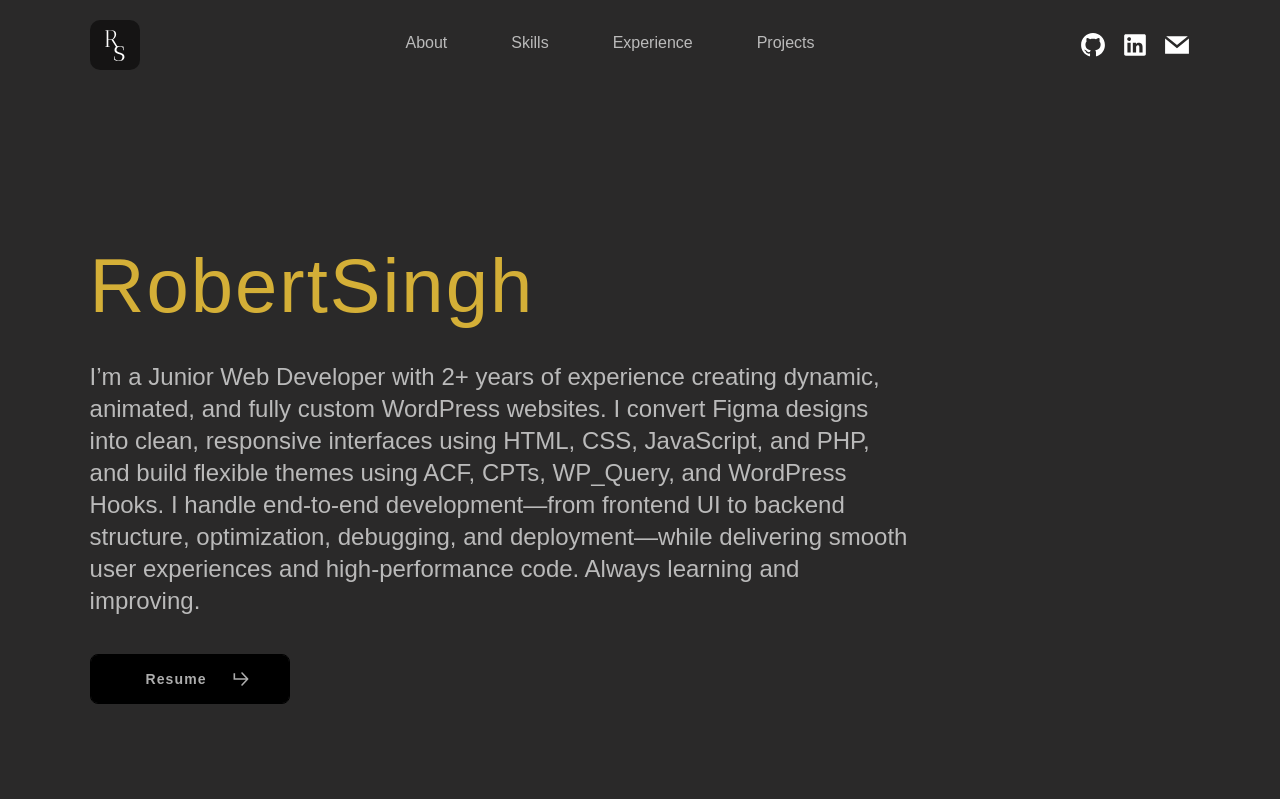
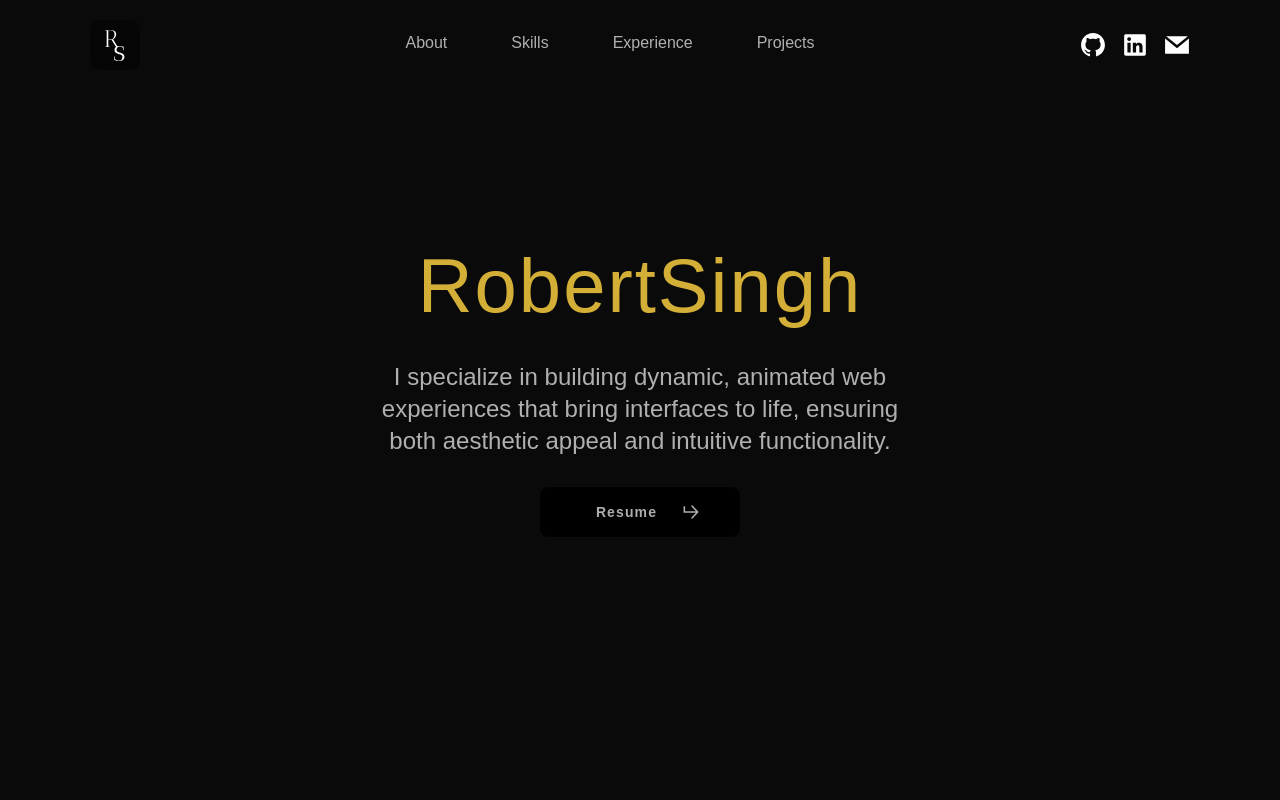
Before and after one commit to Robert-singh-dev/portfolio, a Next.js app: page / in a window 1280 px wide. Shown: the top 800 px of the page. Built offline with nearby package versions, Linux system fonts and the light colour scheme; a web font is replaced by a local one.

Commit message:
Update three.js

```diff
--- a/package.json
+++ b/package.json
@@ -14,7 +14,8 @@
     "next": "^16.0.7",
     "react": "^19.1.0",
     "react-dom": "^19.1.0",
-    "split-type": "^0.3.4"
+    "split-type": "^0.3.4",
+    "three": "^0.181.2"
   },
   "devDependencies": {
     "@eslint/eslintrc": "^3",
--- a/src/app/home/Home.jsx
+++ b/src/app/home/Home.jsx
@@ -1,3 +1,6 @@
+"use client";
+import { useEffect } from "react";
+import * as THREE from "three";
 import Header from "./components/home/Header";
 import Hero from "./components/home/Hero";
 import About from "./components/home/About";
@@ -7,8 +10,248 @@ import Projects from "./components/home/Projects";
 import Footer from "./components/home/Footer";
 
 export default function Home() {
+  // useEffect(() => {
+  //   const canvas = document.getElementById("particles-canvas");
+  //   if (!canvas) return;
+
+  //   const scene = new THREE.Scene();
+  //   const camera = new THREE.PerspectiveCamera(
+  //     75,
+  //     window.innerWidth / window.innerHeight,
+  //     0.1,
+  //     1000
+  //   );
+
+  //   const renderer = new THREE.WebGLRenderer({ canvas, alpha: true });
+  //   renderer.setSize(window.innerWidth, window.innerHeight);
+
+  //   const particlesCount = 3000;
+  //   const geometry = new THREE.BufferGeometry();
+  //   const positions = new Float32Array(particlesCount * 3);
+  //   const radius = 6;
+
+  //   for (let i = 0; i < particlesCount; i++) {
+  //     const phi = Math.acos(2 * Math.random() - 1);
+  //     const theta = Math.random() * Math.PI * 2;
+
+  //     const x = radius * Math.sin(phi) * Math.cos(theta);
+  //     const y = radius * Math.sin(phi) * Math.sin(theta);
+  //     const z = radius * Math.cos(phi);
+
+  //     positions.set([x, y, z], i * 3);
+  //   }
+
+  //   geometry.setAttribute("position", new THREE.BufferAttribute(positions, 3));
+
+  //   // Create a circle canvas texture
+  //   const size = 64;
+  //   const circleCanvas = document.createElement("canvas");
+  //   circleCanvas.width = size;
+  //   circleCanvas.height = size;
+  //   const ctx = circleCanvas.getContext("2d");
+
+  //   ctx.beginPath();
+  //   ctx.arc(size / 2, size / 2, size / 2, 0, Math.PI * 2);
+  //   ctx.closePath();
+  //   ctx.fillStyle = "white";
+  //   ctx.fill();
+
+  //   const circleTexture = new THREE.CanvasTexture(circleCanvas);
+
+  //   const material = new THREE.PointsMaterial({
+  //     color: "#FFDFAF",
+  //     size: 0.05,
+  //     map: circleTexture,
+  //     transparent: true,
+  //     alphaTest: 0.5,
+  //     sizeAttenuation: true,
+  //     opacity: 0.9,
+  //   });
+
+  //   const particles = new THREE.Points(geometry, material);
+  //   scene.add(particles);
+
+  //   // camera.position.z = 12;
+
+  //   camera.position.set(-8, 1.5, 12);
+
+  //   const animate = () => {
+  //     requestAnimationFrame(animate);
+  //     const time = Date.now() * 0.001;
+
+  //     for (let i = 0; i < particlesCount; i++) {
+  //       const i3 = i * 3;
+  //       const x = positions[i3];
+  //       const y = positions[i3 + 1];
+
+  //       positions[i3 + 2] = Math.sin(time + i) * 0.15;
+  //     }
+  //     geometry.attributes.position.needsUpdate = true;
+
+  //     particles.rotation.z += 0.0015;
+  //     particles.rotation.x += 0.0007;
+  //     renderer.render(scene, camera);
+  //   };
+
+  //   animate();
+
+  //   const handleResize = () => {
+  //     camera.aspect = window.innerWidth / window.innerHeight;
+  //     camera.updateProjectionMatrix();
+  //     renderer.setSize(window.innerWidth, window.innerHeight);
+  //   };
+
+  //   window.addEventListener("resize", handleResize);
+
+  //   return () => {
+  //     window.removeEventListener("resize", handleResize);
+  //     renderer.dispose();
+  //   };
+  // }, []);
+  useEffect(() => {
+    const canvas = document.getElementById("particles-canvas");
+    if (!canvas) return;
+
+    const scene = new THREE.Scene();
+    const camera = new THREE.PerspectiveCamera(
+      75,
+      window.innerWidth / window.innerHeight,
+      0.1,
+      1000
+    );
+
+    const renderer = new THREE.WebGLRenderer({ canvas, alpha: true });
+    renderer.setSize(window.innerWidth, window.innerHeight);
+
+    const particlesCount = 2600;
+    const geometry = new THREE.BufferGeometry();
+    const positions = new Float32Array(particlesCount * 3);
+    const radius = 5;
+
+    // Original sphere positions
+    for (let i = 0; i < particlesCount; i++) {
+      const phi = Math.acos(2 * Math.random() - 1);
+      const theta = Math.random() * Math.PI * 2;
+
+      const x = radius * Math.sin(phi) * Math.cos(theta);
+      const y = radius * Math.sin(phi) * Math.sin(theta);
+      const z = radius * Math.cos(phi);
+
+      positions.set([x, y, z], i * 3);
+    }
+    geometry.setAttribute("position", new THREE.BufferAttribute(positions, 3));
+
+    // Store original positions for reference
+    const originalPositions = positions.slice();
+
+    // Create scattered positions randomly in a bigger cube (e.g., radius*4)
+    const scatteredPositions = new Float32Array(particlesCount * 3);
+    const scatterRadius = radius * 4;
+    for (let i = 0; i < particlesCount; i++) {
+      scatteredPositions[i * 3] = (Math.random() - 0.5) * scatterRadius * 2;
+      scatteredPositions[i * 3 + 1] = (Math.random() - 0.5) * scatterRadius * 2;
+      scatteredPositions[i * 3 + 2] = (Math.random() - 0.5) * scatterRadius * 2;
+    }
+
+    // Circle texture as before
+    const size = 64;
+    const circleCanvas = document.createElement("canvas");
+    circleCanvas.width = size;
+    circleCanvas.height = size;
+    const ctx = circleCanvas.getContext("2d");
+
+    ctx.beginPath();
+    ctx.arc(size / 2, size / 2, size / 2, 0, Math.PI * 2);
+    ctx.closePath();
+    ctx.fillStyle = "white";
+    ctx.fill();
+
+    const circleTexture = new THREE.CanvasTexture(circleCanvas);
+
+    const material = new THREE.PointsMaterial({
+      color: "#FFDFAF",
+      size: 0.05,
+      map: circleTexture,
+      transparent: true,
+      alphaTest: 0.5,
+      sizeAttenuation: true,
+      opacity: 0.9,
+    });
+
+    const particles = new THREE.Points(geometry, material);
+    scene.add(particles);
+
+    camera.position.set(0, 1, 12);
+
+    // Track scroll progress (0 to 1)
+    let scrollProgress = 0;
+    const speedFactor = 3; // Increase to make scattering faster
+
+    const onScroll = () => {
+      const scrollTop = window.scrollY || window.pageYOffset;
+      const docHeight = document.documentElement.scrollHeight - window.innerHeight;
+      scrollProgress = Math.min((scrollTop / docHeight) * speedFactor, 1);
+    };
+
+    window.addEventListener("scroll", onScroll);
+
+    const animate = () => {
+      requestAnimationFrame(animate);
+
+      const time = Date.now() * 0.001;
+
+      for (let i = 0; i < particlesCount; i++) {
+        const i3 = i * 3;
+
+        // Animate z with sine wave as before on top of base position
+        const oscillation = Math.sin(time + i) * 0.15;
+
+        // Interpolate (lerp) between original and scattered positions based on scroll progress
+        positions[i3] = THREE.MathUtils.lerp(originalPositions[i3], scatteredPositions[i3], scrollProgress);
+        positions[i3 + 1] = THREE.MathUtils.lerp(originalPositions[i3 + 1], scatteredPositions[i3 + 1], scrollProgress);
+        positions[i3 + 2] = THREE.MathUtils.lerp(originalPositions[i3 + 2], scatteredPositions[i3 + 2], scrollProgress) + oscillation;
+      }
+
+      geometry.attributes.position.needsUpdate = true;
+
+      particles.rotation.z += 0.0015;
+      particles.rotation.x += 0.0007;
+
+      renderer.render(scene, camera);
+    };
+
+    animate();
+
+    const handleResize = () => {
+      camera.aspect = window.innerWidth / window.innerHeight;
+      camera.updateProjectionMatrix();
+      renderer.setSize(window.innerWidth, window.innerHeight);
+    };
+
+    window.addEventListener("resize", handleResize);
+
+    return () => {
+      window.removeEventListener("resize", handleResize);
+      window.removeEventListener("scroll", onScroll);
+      renderer.dispose();
+    };
+  }, []);
   return (
     <>
+      <div
+        id="global-particles"
+        style={{
+          position: "fixed",
+          top: 0,
+          left: 0,
+          width: "100vw",
+          height: "100vh",
+          zIndex: 9999,
+          pointerEvents: "none"
+        }}
+      >
+        <canvas id="particles-canvas"></canvas>
+      </div>
       <Header />
       <Hero />
       <About />
--- a/src/app/home/components/home/Hero.jsx
+++ b/src/app/home/components/home/Hero.jsx
@@ -5,11 +5,14 @@ export default function Hero() {
   return (
     <section className="heroBanner pd-tp-xl">
       <div className="container-main">
-        <div className="row  pd-tp-xl">
-          <div className="col-xl-10">
+        <div className="row d-flex justify-content-center pd-tp-xl">
+          <div className="col-xl-7">
+            <div className="d-flex flex-column align-items-center">
               <h1 className="heading-1 d-flex pd-bm-sm color-7 animate-lr">Robert Singh</h1>
-            <p className="text-1 bannerContent animate">
-              I’m a Junior Web Developer with 2+ years of experience creating dynamic, animated, and fully custom WordPress websites. I convert Figma designs into clean, responsive interfaces using HTML, CSS, JavaScript, and PHP, and build flexible themes using ACF, CPTs, WP_Query, and WordPress Hooks. I handle end-to-end development—from frontend UI to backend structure, optimization, debugging, and deployment—while delivering smooth user experiences and high-performance code. Always learning and improving.
+              <p className="text-1 bannerContent">
+                I specialize in building dynamic, animated web experiences that
+                bring interfaces to life, ensuring both aesthetic appeal and
+                intuitive functionality.
               </p>
               <div className="pd-tp-sm">
                 <a href="/assets/resume-robert-singh.pdf" target="_blank" className="primaryBtn">
@@ -22,6 +25,9 @@ export default function Hero() {
             </div>
           </div>
         </div>
+      </div>
+      {/* banner image  */}
+      {/* <img src="/assets/Robert.png" alt="Robert" className="heroImage" /> */}
     </section>
   );
 }
--- a/src/app/home/css/global.css
+++ b/src/app/home/css/global.css
@@ -34,7 +34,7 @@ ul {
 }
 /* header  */
 header{
-  background-color: #2a2929;
+  background-color:var(--color-1);
 }
 .logoContainer{
   transition: fill 0.3s ease;
--- a/src/app/home/css/home.css
+++ b/src/app/home/css/home.css
@@ -1,19 +1,24 @@
 /* Banner  */
 .heroBanner {
   height: 100dvh;
-  border-bottom: 0.5px solid #fff;
   position: relative;
 }
 .bannerContent {
   max-width: 90%;
   width: 100%;
+  display: flex;
+  align-items: center;
+  text-align: center;
+}
+.aboutSection{
+  position: relative;
 }
 .heroImage {
   position: absolute;
-  width: 526px;
-  height: 526px;
-  right: 0;
-  bottom: -8px;
+  object-fit: cover;
+  left: 0;
+  top: 10%;
+  width: auto;
 }
 /* About */
 .aboutContent {
@@ -55,9 +60,9 @@
 
 .p-box{
   padding: 20px;
-  background-color: #222121;
+  background-color: #000;
   border-radius: 4px;
-  border: 1px solid #222121;
+  border: 1px solid #000;
   transition: border-color 0.3s ease;
 }
 .p-box:hover {
@@ -68,10 +73,13 @@
 }
 /* responsive  */
 @media (max-width: 768px) {
+  .heroBanner{
+    display: flex;
+    align-items: center;
+  }
 .heroImage{
-  bottom: -5px;
-  width: 80%;
-  height: auto;
+  position: relative;
+  margin-bottom: 40px;
 }
 .aboutSection{
   height: auto;
--- a/src/app/home/css/utilities.css
+++ b/src/app/home/css/utilities.css
@@ -263,7 +263,9 @@
 .border-right {
   border-right: 1px solid var(--color-2);
 }
-
+.border-bottom{
+  border-bottom: 1px solid var(--color-2);
+}
 /* Dimensions  */
 .height-inherit {
   height: inherit;
--- a/src/app/home/css/varibles.css
+++ b/src/app/home/css/varibles.css
@@ -1,6 +1,6 @@
 :root {
   /* Colors */
-  --color-1: #2a2929;;
+  --color-1: #0A0A0A;
   --color-2: #ffffffad;
   --color-3: #222222;
   --color-4: #000000;
```
Also changed, not shown: public/assets/profile-anime.png (added), 1 other file (tests, documents, lock files or other folders). Lines whose indentation alone changed are shown as unchanged.
